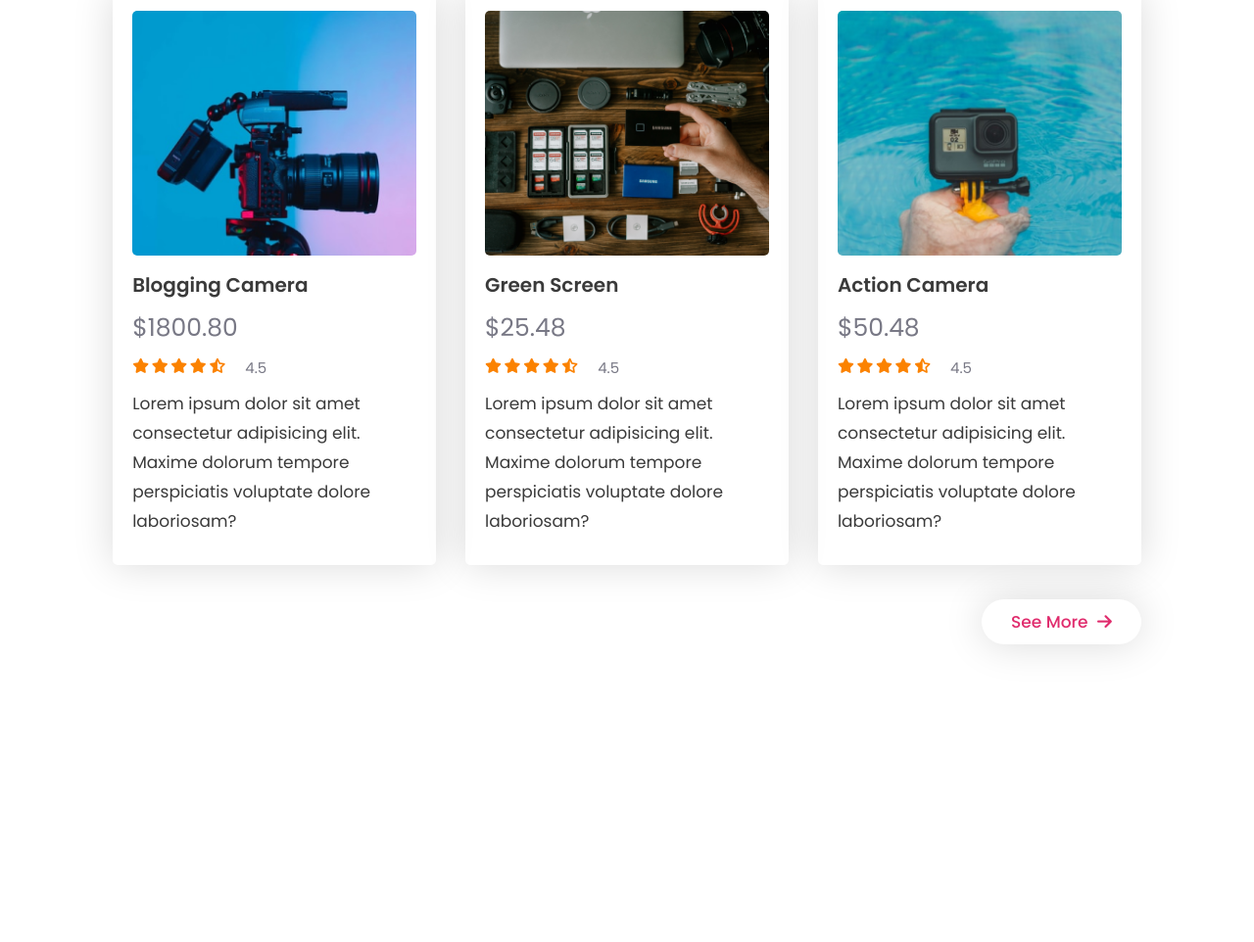
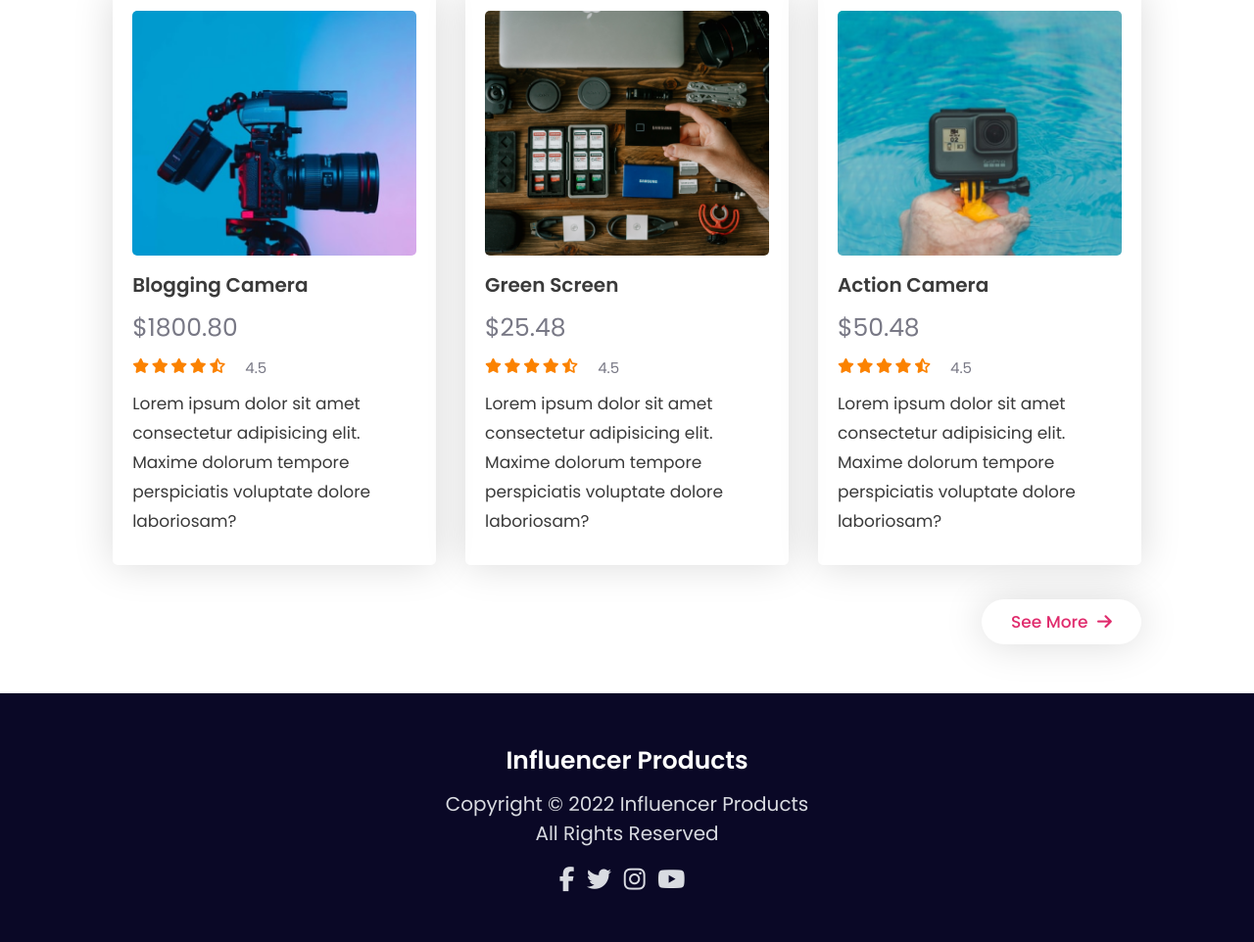
Before and after one commit to majedul360/influencer-gear-main, a plain HTML site: page index.html in a window 1280 px wide. Shown: the part 1981-2943 px from the top of the page at 98% size. Before the commit the page ends 2689 px from the top, so only its background shows below. Drawn offline with Linux system fonts and the light colour scheme.

Commit message:
footer done

```diff
--- a/css/style.css
+++ b/css/style.css
@@ -7,6 +7,7 @@
     --white-light: #D9DBE1;
     --btn-bg: #E02C6D;
     --review: #FB8200;
+    --footer-bg: #0A0826;
     --shadow : 0 0 4rem rgba(0, 0, 0, 0.15);
     --border:.1rem solid var(--black);
 }
@@ -178,6 +179,48 @@ section {
 .collection .see-btn .btn:hover i {
     margin-left: .5rem;
 }
+
+/* footer starts  */
+
+footer {
+    background: var(--footer-bg);
+    padding: 5rem 0;
+    text-align: center;
+}
+
+footer h3 {
+    font-size: 2.5rem;
+    color: var(--white);
+}
+
+footer p {
+    color: var(--white-light);
+    font-size: 2rem;
+    margin-top: 1rem;
+}
+
+footer .right {
+    margin-top:0;
+}
+
+footer .follow {
+    margin-top: 2rem;
+}
+
+footer .follow i {
+    font-size: 2.5rem;
+    color: var(--white-light);
+    margin-right:1rem;
+    cursor: pointer;
+}
+
+footer .follow i:hover {
+    color: var(--btn-bg);
+}
+
+
+
+
 /* media queries */
 
 @media (max-width:1200px) {
--- a/index.html
+++ b/index.html
@@ -218,8 +218,19 @@
         </div>
     </section>
 
+    <!-- footer  start-->
 
-
+    <footer>
+        <h3>influencer products</h3>
+        <p>copyright &copy; 2022 influencer products</p>
+        <p class="right">all rights reserved</p>
+        <div class="follow">
+            <i class="fab fa-facebook-f"></i>
+            <i class="fab fa-twitter"></i>
+            <i class="fab fa-instagram"></i>
+            <i class="fab fa-youtube"></i>
+        </div>
+    </footer>
 
 
 
```
